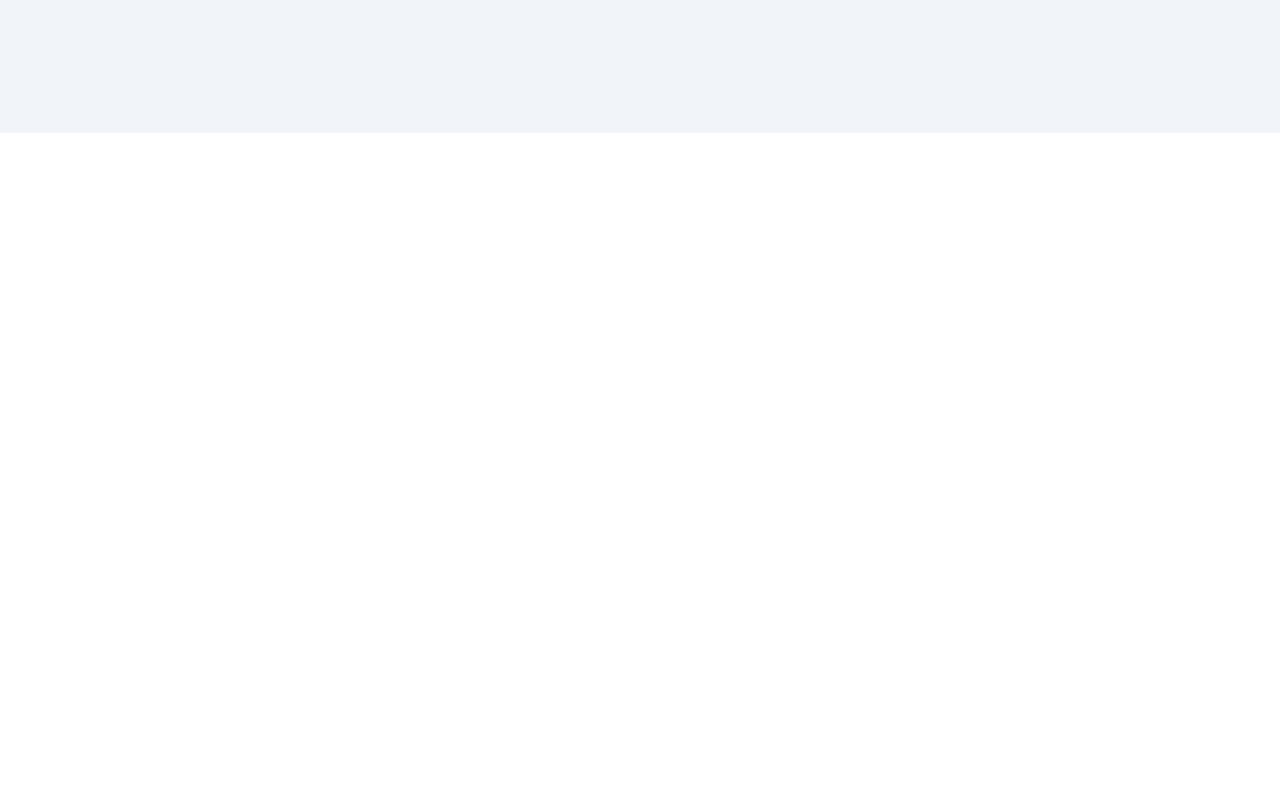
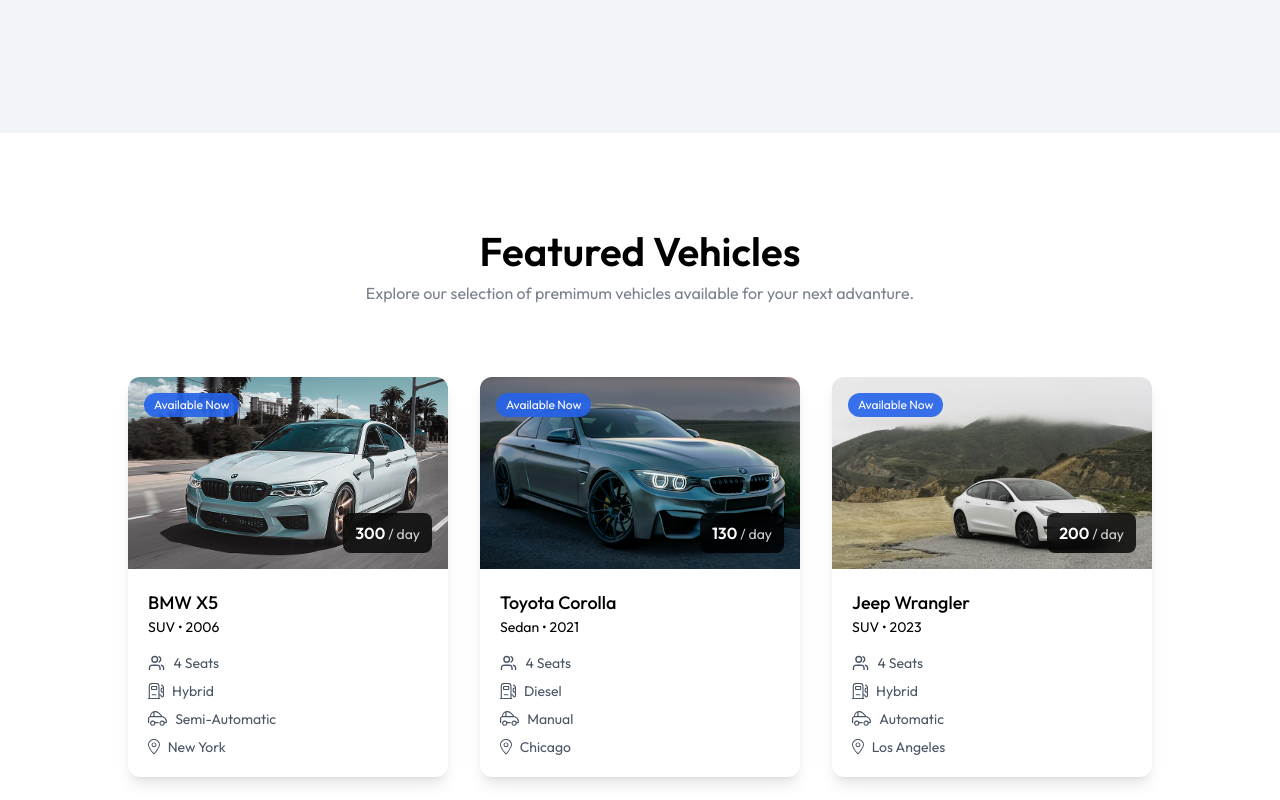
Before and after one commit to bhautik2004/CARRENTAL, a React (Vite) app in the folder client/: page / in a window 1280 px wide. Shown: the part 740-1540 px from the top of the page. Before the commit the page ends 873 px from the top, so only its background shows below. Built offline with nearby package versions, Linux system fonts and the light colour scheme.

Commit message:
feat : Hero Section Completed

```diff
--- a/client/src/components/CarCard.jsx
+++ b/client/src/components/CarCard.jsx
@@ -1,29 +1,29 @@
-import React from "react";
 import { assets } from "../assets/assets";
 
 const CarCard = ({ car }) => {
   const currency = import.meta.env.VITE_CURRENCY;
+
   return (
     <div className="group rounded-xl overflow-hidden shadow-lg cursor-pointer bg-white hover:-translate-y-1 transition-all duration-500">
       <div className="relative h-48 overflow-hidden">
+
         <img
           src={car.image}
-          alt="Car Image"
+          alt={`${car.brand} ${car.model}`}
           className="w-full h-full object-cover transition-transform duration-500 group-hover:scale-105"
         />
-        {car.isAvailable && (
+       {car.isAvaliable && (
           <p className="absolute top-4 left-4 bg-primary/90 text-white text-xs px-2.5 py-1 rounded-full">
             Available Now
           </p>
         )}
-      </div>
-
-      <div className="absolute bottom-4 right-4 bg-black/80 backdrop-blur-sm text-white px-3 py-2 rounded-lg ">
-        <span className="font-semibold">
-          {currency}
-          {car.pricePerDay}
-        </span>
-        <span className="text-sm text-white/80"> / day</span>
+        <div className="absolute bottom-4 right-4 bg-black/80 backdrop-blur-sm text-white px-3 py-2 rounded-lg z-10">
+          <span className="font-semibold">
+            {currency}
+            {car.pricePerDay}
+          </span>
+          <span className="text-sm text-white/80"> / day</span>
+        </div>
       </div>
       <div className="p-4 sm:p-5">
         <div className="flex justify-between items-start mb-2">
@@ -38,24 +38,24 @@
         </div>
         <div className="mt-4 grid grid-col-2 gap-y-2 text-gray-600">
           <div className="flex items-center text-sm text-muted-foreground">
-            <img src={assets.users_icon} alt="User Icon" className="h-4 mr-2" />
+            <img src={assets.users_icon} alt="Seating Capacity" className="h-4 mr-2" />
             <span>{car.seating_capacity} Seats</span>
           </div>
           <div className="flex items-center text-sm text-muted-foreground">
-            <img src={assets.fuel_icon} alt="User Icon" className="h-4 mr-2" />
-            <span>{car.fuel_type} </span>
+            <img src={assets.fuel_icon} alt="Fuel Type" className="h-4 mr-2" />
+            <span>{car.fuel_type}</span>
           </div>
           <div className="flex items-center text-sm text-muted-foreground">
-            <img src={assets.car_icon} alt="User Icon" className="h-4 mr-2" />
-            <span>{car.transmission} Seats</span>
+            <img src={assets.car_icon} alt="Transmission Type" className="h-4 mr-2" />
+            <span>{car.transmission}</span>
           </div>
           <div className="flex items-center text-sm text-muted-foreground">
             <img
               src={assets.location_icon}
-              alt="User Icon"
+              alt="Pickup Location"
               className="h-4 mr-2"
             />
-            <span>{car.location} Seats</span>
+            <span>{car.location}</span>
           </div>
         </div>
       </div>
--- a/client/src/components/FeaturedSection.jsx
+++ b/client/src/components/FeaturedSection.jsx
@@ -1,28 +1,37 @@
-import React from 'react'
-import Title from './Title'
-import { assets, dummyCarData } from '../assets/assets'
-import CarCard from './carCard'
+import React, { use } from "react";
+import Title from "./Title";
+import { assets, dummyCarData } from "../assets/assets";
+import CarCard from "./carCard";
+import { useNavigate } from "react-router-dom";
 
 const FeaturedSection = () => {
+  const navigate = useNavigate();
   return (
-    <div className='flex flex-col items-center py-24 px-6  md:px-16 lg:px-24 xl:px-32'>
-        <div>
-            <Title title='Featured Vehicles' subTitle='Explore our selection of premimum vehicles available for your next advanture.'/>
-        </div>
-      <div className='grid grid-cols-1 sm:grid-cols-2 lg:grid-cols-3 gap-8 mt-18'>
-        {
-            dummyCarData.slice(0,6).map((car)=>(
-                <div key={car._id} >
-                    <CarCard car={car}/>
-                </div>
-            ))
-        }
+    <div className="flex flex-col items-center py-24 px-6  md:px-16 lg:px-24 xl:px-32">
+      <div>
+        <Title
+          title="Featured Vehicles"
+          subTitle="Explore our selection of premimum vehicles available for your next advanture."
+        />
       </div>
-      <button className='flex items-center justify-center gap-2 px-6 py-2 border border-borderColor hover:bg-gray-50 rounded-md  mt-18 cursor-pointer'>
+      <div className="grid grid-cols-1 sm:grid-cols-2 lg:grid-cols-3 gap-8 mt-18">
+        {dummyCarData.slice(0, 6).map((car) => (
+          <div key={car._id}>
+            <CarCard car={car} />
+          </div>
+        ))}
+      </div>
+      <button
+        onClick={() => {
+          navigate("/cars");
+          scrollTo(0, 0);
+        }}
+        className="flex items-center justify-center gap-2 px-6 py-2 border border-borderColor hover:bg-gray-50 rounded-md  mt-18 cursor-pointer"
+      >
         Explore all Cars <img src={assets.arrow_icon} alt="arrow" />
       </button>
     </div>
-  )
-}
+  );
+};
 
-export default FeaturedSection
+export default FeaturedSection;
--- a/client/src/pages/Home.jsx
+++ b/client/src/pages/Home.jsx
@@ -1,10 +1,12 @@
 import React from 'react'
 import Hero from '../components/Hero'
+import FeaturedSection from '../components/FeaturedSection'
 
 const Home = () => {
   return (
     <>
       <Hero/>
+      <FeaturedSection/>
     </>
   )
 }
```
